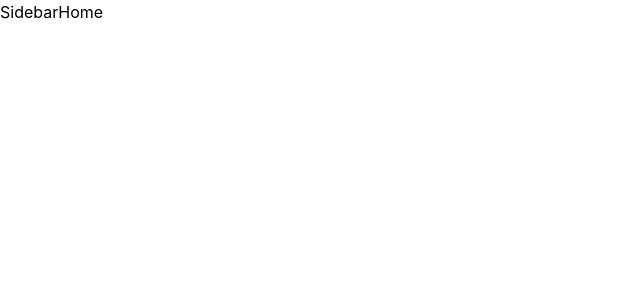
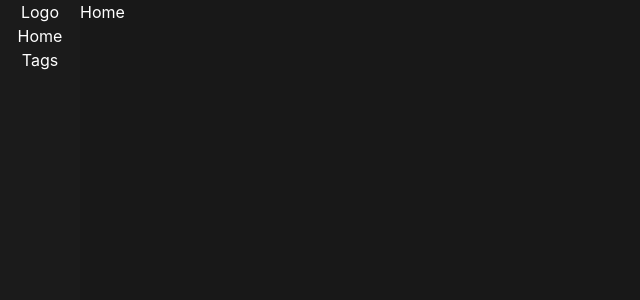
Before and after one commit to dickisujadi/aha, a React (Create React App) app: page / in a window 1280 px wide. Shown: the top 300 px of the page, without its empty margins (0-640 px from the left). Built offline with nearby package versions, Linux system fonts and the light colour scheme.

Commit message:
route & sidebar setup

```diff
--- a/src/App.tsx
+++ b/src/App.tsx
@@ -7,9 +7,9 @@ import { Tags } from './pages/Tags';
 
 function App() {
   return (
-    <div className="App flex flex-row">
-      <Sidebar />
+    <div className="App flex xs:flex-col">
       <Router>
+        <Sidebar />
         <Routes>
           <Route path='/' element={<Home />} />
           <Route path='/tags' element={<Tags />} />
--- a/src/components/Sidebar.tsx
+++ b/src/components/Sidebar.tsx
@@ -1,5 +1,17 @@
+import { Link, BrowserRouter as Router } from "react-router-dom";
+
 export function Sidebar() {
     return (
-        <h1>Sidebar</h1>
+        <div className="h-screen w-20 bg-[#1B1B1B] border-r-white flex flex-col xs:h-[4.38rem] xs:w-screen xs:bg-[#181818]">
+            <div>
+                Logo
+            </div>
+            <div className="xs:hidden block">
+                <Link to='/'>Home</Link>
+            </div>
+            <div className="xs:hidden block">
+                <Link to='/tags'>Tags</Link>
+            </div>
+        </div>
     )
 }
--- a/src/index.css
+++ b/src/index.css
@@ -9,6 +9,8 @@ body {
     sans-serif;
   -webkit-font-smoothing: antialiased;
   -moz-osx-font-smoothing: grayscale;
+  background-color: #181818;
+  color: #FFFFFF;
 }
 
 code {
--- a/tailwind.config.js
+++ b/tailwind.config.js
@@ -3,6 +3,25 @@ module.exports = {
   content: ["./src/**/*.{html,js,ts,tsx}"],
   theme: {
     extend: {},
+    screens: {
+      'xs': {'max': '375px'},
+      // => @media (max-width: 375px) { ... }
+
+      'sm': {'min': '376px', 'max': '767px'},
+      // => @media (min-width: 376px and max-width: 767px) { ... }
+
+      'md': {'min': '768px', 'max': '1023px'},
+      // => @media (min-width: 768px and max-width: 1023px) { ... }
+
+      'lg': {'min': '1024px', 'max': '1279px'},
+      // => @media (min-width: 1024px and max-width: 1279px) { ... }
+
+      'xl': {'min': '1280px', 'max': '1439px'},
+      // => @media (min-width: 1280px and max-width: 1439px) { ... }
+
+      '2xl': {'min': '1440px'},
+      // => @media (min-width: 1440px) { ... }
+    },
   },
   plugins: [],
 }
```
